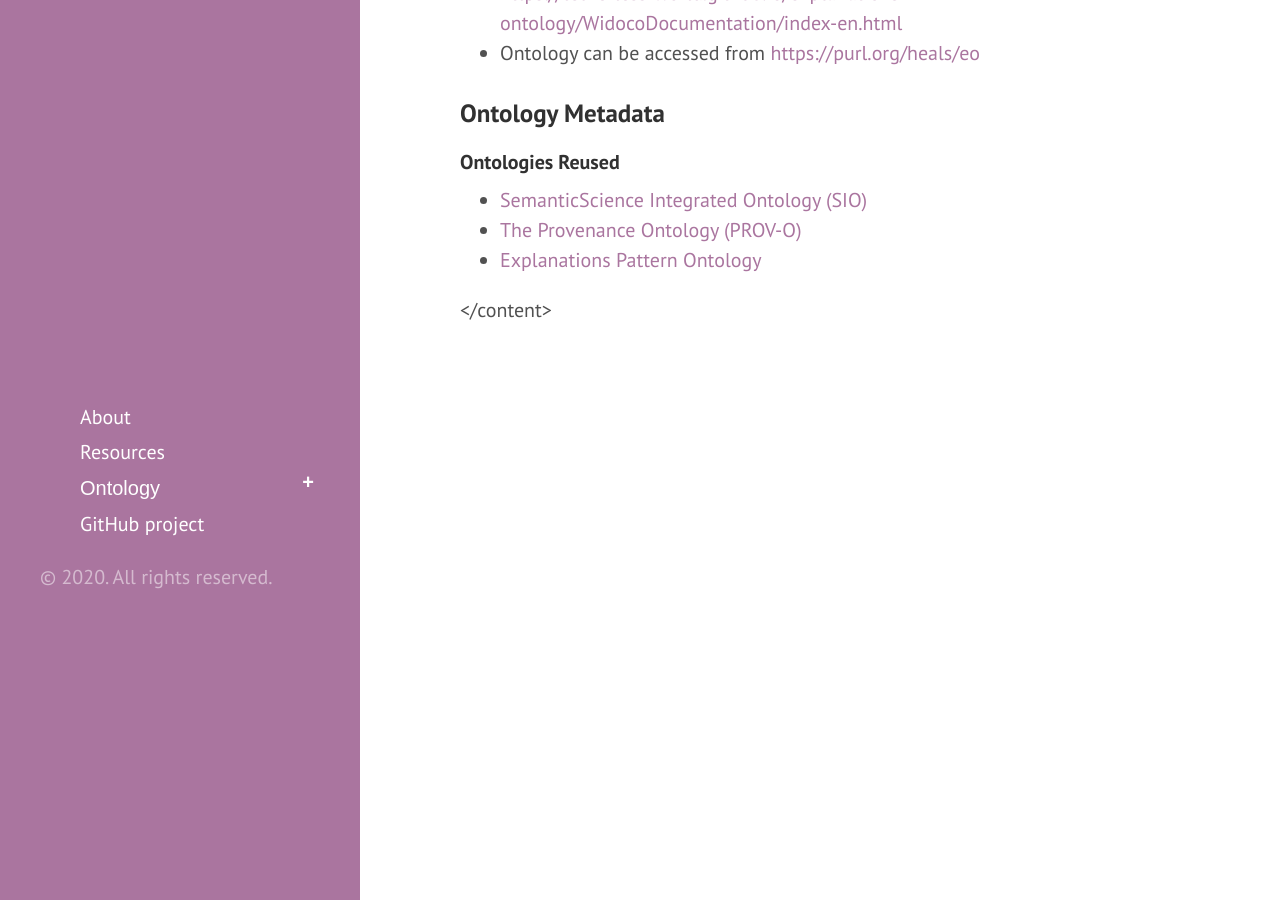
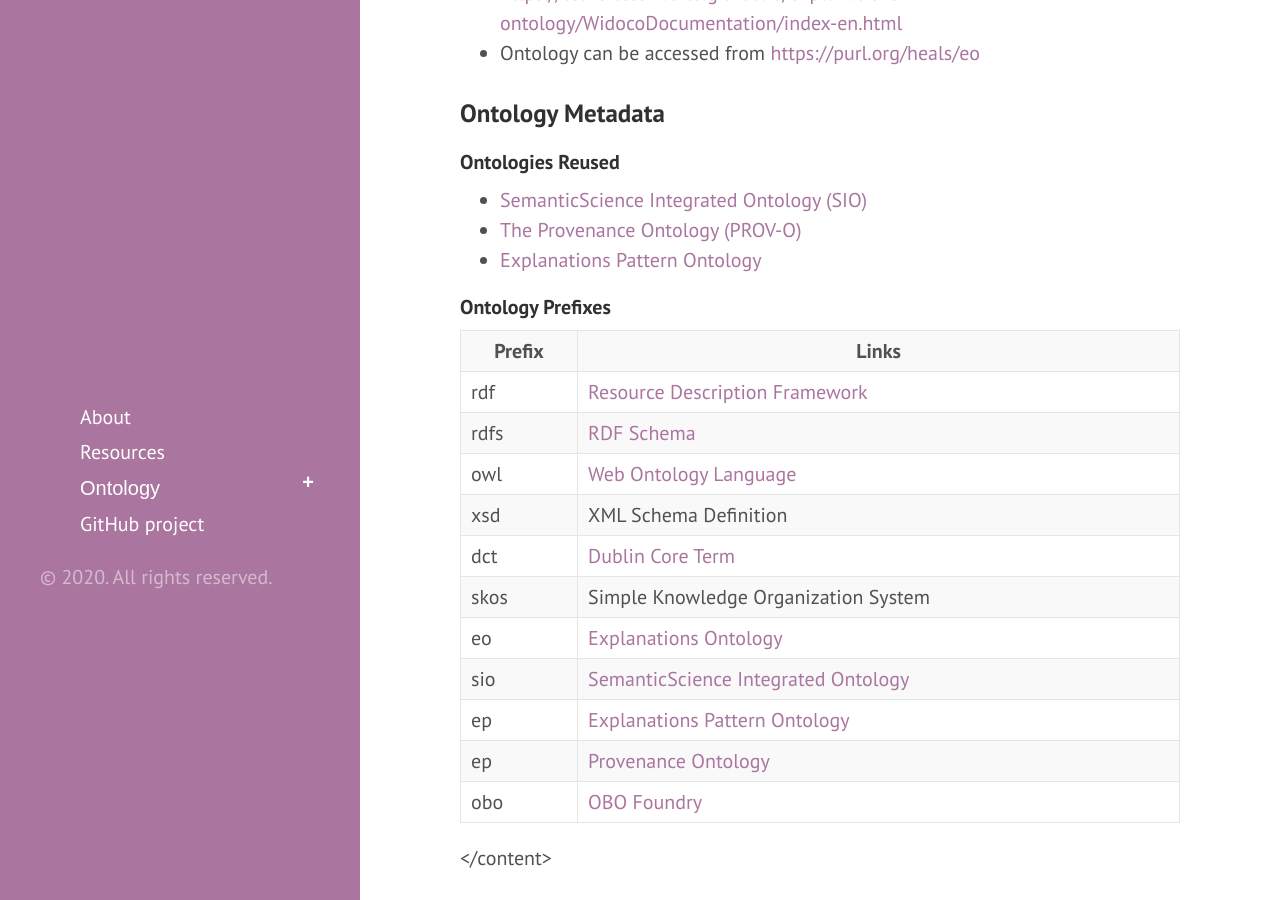
Before and after one commit to tetherless-world/explanation-ontology, a Jekyll site: the page built from index.md, in a window 1280 px wide and 900 px high, scrolled down 2581 px. Built offline with Jekyll 4.4.1, drawn with Linux system fonts in a browser that asks for light colours; Markdown is read by kramdown in place of the engine named in the settings.

Commit message:
Update index.md

```diff
--- a/index.md
+++ b/index.md
@@ -88,6 +88,60 @@ title: Explanations Ontology - Treating Explanations as Primary Consideration
   <li><a href="https://www.w3.org/TR/prov-o/">The Provenance Ontology (PROV-O)</a></li>
   <li><a href="https://raw.githubusercontent.com/tetherless-world/explanations-ontology/master/Ontologies/explanations-pattern-ontology.owl">Explanations Pattern Ontology</a></li>
   </ul>
+
+  <h4> Ontology Prefixes </h4>
+  <table style="width:100%">
+    <tr>
+    <th>Prefix</th>
+    <th>Links</th>
+  </tr>
+  <tr>
+    <td>rdf</td>
+    <td><a href="http://www.w3.org/1999/02/22-rdf-syntax-ns">Resource Description Framework</a></td>
+  </tr>
+  <tr>
+    <td>rdfs</td>
+    <td><a href="http://www.w3.org/2000/01/rdf-schema"> RDF Schema</a> </td>
+  </tr>
+  <tr>
+    <td>owl</td>
+    <td><a href="http://www.w3.org/2002/07/owl#">Web Ontology Language </a> </td>
+  </tr>
+    <tr>
+    <td> xsd</td>
+    <td> <a href="http://www.w3.org/2001/XMLSchema#"></a> XML Schema Definition</td>
+  </tr>
+    <tr>
+    <td>dct</td>
+    <td> <a href="http://purl.org/dc/terms/">Dublin Core Term</a> </td>
+  </tr>
+   <tr>
+    <td>skos</td>
+    <td> <a href="http://www.w3.org/2004/02/skos/core#"></a>  Simple Knowledge Organization System</td>
+  </tr>
+    <tr>
+    <td>eo</td>
+    <td> <a href="https://purl.org/heals/eo#"> Explanations Ontology</a> </td>
+  </tr>
+    <tr>
+    <td>sio</td>
+    <td> <a href="http://semanticscience.org/resource/">SemanticScience Integrated Ontology</a> </td>
+  </tr>
+  <tr>
+    <td>ep</td>
+    <td> <a href="https://raw.githubusercontent.com/tetherless-world/explanations-ontology/master/Ontologies/explanations-pattern-ontology.owl#">Explanations Pattern Ontology</a> </td>
+    <!--Note to self update this to the dedalo upon consulting with Ilaria-->
+  </tr>
+  <tr>
+    <td>ep</td>
+    <td> <a href="https://www.w3.org/TR/prov-o/">Provenance Ontology</a> </td>
+  </tr>
+     <tr>
+    <td>obo</td>
+    <td> <a href="http://purl.obolibrary.org/obo/">OBO Foundry</a> </td>
+  </tr>
+
+</table>
   </content>
   <!--<iframe src="https://tetherless-world.github.io/explanations-ontology/WidocoDocumentation/index-en.html" style="width:100%;"/>-->
  </content>
```
